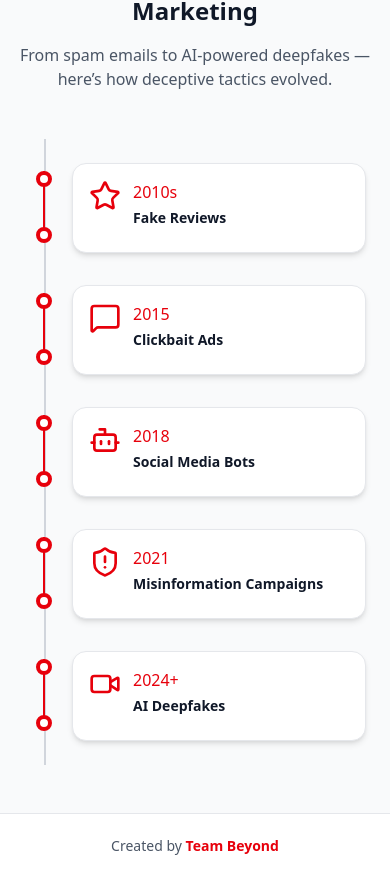
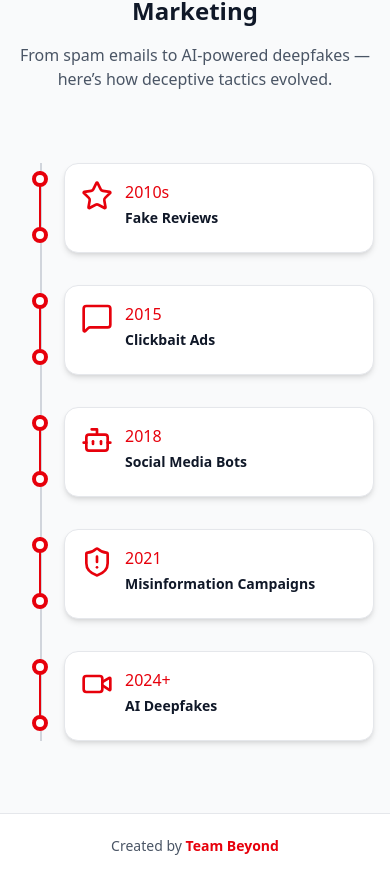
Before and after one commit to blaze-000/UNESCO, a Next.js app in the folder frontend/: page / in a window 390 px wide. Shown: the part 1156-2034 px from the top of the page. Built offline with nearby package versions, Linux system fonts and the light colour scheme.

Commit message:
Beyond The Ads

```diff
--- a/frontend/src/app/page.tsx
+++ b/frontend/src/app/page.tsx
@@ -214,11 +214,10 @@ export default function HomePage() {
             {...fadeInUp}
             className="xl:hidden w-full relative bg-gray-50 overflow-hidden py-6"
           >
-            {/* Vertical timeline line */}
-            <div className="absolute left-11 top-0 bottom-0 w-0.5 bg-gray-300 z-0" />
-
             {/* Timeline items */}
-            <div className="relative z-10 max-w-2xl mx-auto px-6">
+            <div className="relative z-10 max-w-2xl mx-auto px-4 sm:px-6">
+              {/* Vertical timeline line - positioned relative to container */}
+              <div className="absolute left-10 md:left-16 top-0 bottom-0 w-0.5 bg-gray-300 z-0" />
               {[
                 { year: "2010s", label: "Fake Reviews", icon: Star },
                 { year: "2015", label: "Clickbait Ads", icon: MessageSquare },
@@ -239,16 +238,16 @@ export default function HomePage() {
                   viewport={{ once: true, amount: 0.6 }}
                 >
                   {/* Two Timeline dots */}
-                  <div className="absolute left-5 top-2 w-4 h-4 bg-white rounded-full border-4 border-red-600 z-10 transform -translate-x-1/2" />
-                  <div className="absolute left-5 top-16 w-4 h-4 bg-white rounded-full border-4 border-red-600 z-10 transform -translate-x-1/2" />
+                  <div className="absolute left-6 sm:left-8 md:left-10 top-2 w-4 h-4 bg-white rounded-full border-4 border-red-600 z-10 transform -translate-x-1/2" />
+                  <div className="absolute left-6 sm:left-8 md:left-10 top-16 w-4 h-4 bg-white rounded-full border-4 border-red-600 z-10 transform -translate-x-1/2" />
 
                   {/* Connecting line (except for last item) */}
                   {index < 5 && (
-                    <div className="absolute left-5 top-2 w-0.5 h-16 bg-red-600 z-0 transform -translate-x-1/2" />
+                    <div className="absolute left-6 sm:left-8 md:left-10 top-2 w-0.5 h-16 bg-red-600 z-0 transform -translate-x-1/2" />
                   )}
 
                   {/* Card */}
-                  <div className="ml-12 flex-1 pt-4 px-4 pb-6 bg-white shadow-md border border-gray-200 rounded-xl">
+                  <div className="ml-12 sm:ml-14 md:ml-16 flex-1 pt-4 px-4 pb-6 bg-white shadow-md border border-gray-200 rounded-xl">
                     <div className="flex items-start gap-3">
                       <item.icon className="w-8 h-8 text-red-600 flex-shrink-0" />
                       <div className="flex flex-col gap-1">
```
